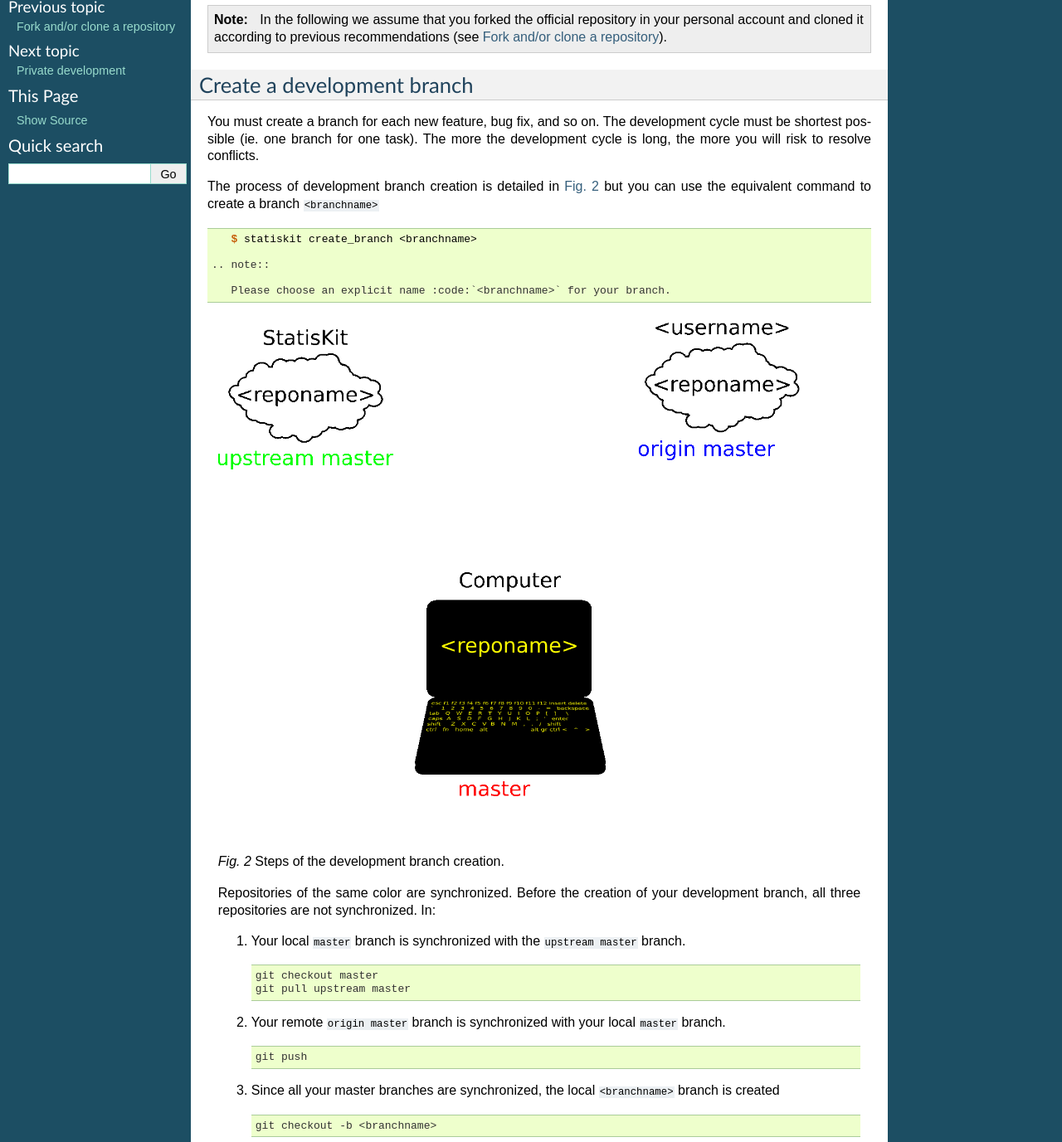
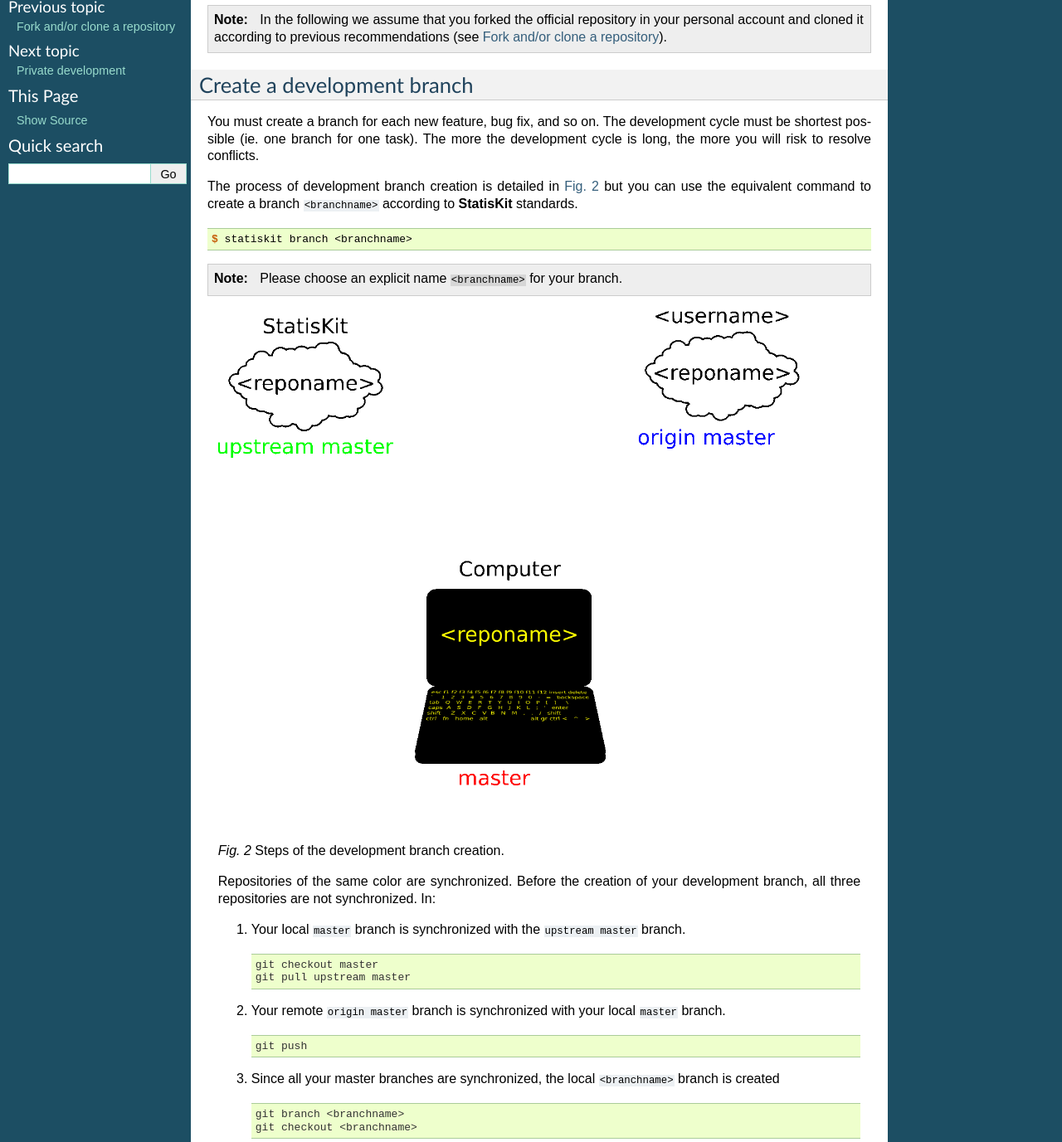
Before and after one commit to StatisKit/StatisKit, a Sphinx documentation site: the page built from doc/developper/public/contribute.rst, in a window 1280 px wide and 1400 px high, scrolled down 320 px, cut to the strip 23-1400 px from the top of the window. Shown: the whole strip at 83% size. Built offline with Sphinx 7.4.7, drawn with Linux system fonts in a browser that asks for light colours; pages that are not in the unit, such as notebooks, are missing from menus.

Commit message:
Update contribute.rst

```diff
--- a/doc/developper/public/contribute.rst
+++ b/doc/developper/public/contribute.rst
@@ -87,13 +87,13 @@ You must create a branch for each new feature, bug fix, and so on.
 The development cycle must be shortest possible (ie. one branch for one task).
 The more the development cycle is long, the more you will risk to resolve conflicts.
 
-The process of development branch creation is detailed in :numref:`branch-creation` but you can use the equivalent command to create a branch :code:`<branchname>`
+The process of development branch creation is detailed in :numref:`branch-creation` but you can use the equivalent command to create a branch :code:`<branchname>` according to **StatisKit** standards.
 
 .. code-block:: console
 
-    $ statiskit create_branch <branchname>
+    $ statiskit branch <branchname>
 
- .. note::
+.. note::
 
     Please choose an explicit name :code:`<branchname>` for your branch.
 
@@ -123,6 +123,13 @@ The process of development branch creation is detailed in :numref:`branch-creati
            git push
 
     3. Since all your master branches are synchronized, the local :code:`<branchname>` branch is created
+
+       .. code-block:: console
+
+            git branch <branchname>
+            git checkout <branchname>
+
+       Or equivalently
 
        .. code-block:: console
 
```
